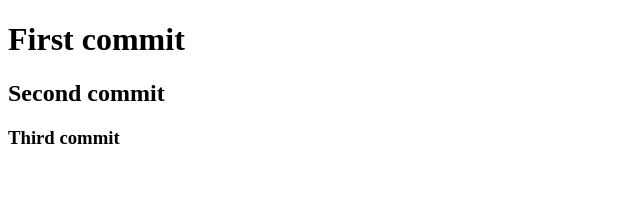
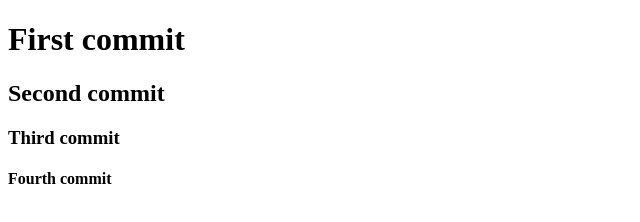
Before and after one commit to popovychkseniia21/gitHomework1, a plain HTML site: page QA Manual0308.html in a window 1280 px wide. Shown: the whole page, without its empty margins (0-640 px from the left). Drawn offline with Linux system fonts and the light colour scheme.

Commit message:
Fourth commit

```diff
--- a/QA Manual0308.html
+++ b/QA Manual0308.html
@@ -7,5 +7,6 @@
    <h1>First commit</h1>
    <h2>Second commit</h2>
    <h3>Third commit</h3>
+   <h4>Fourth commit</h4>
 </body>
 </html>
```
